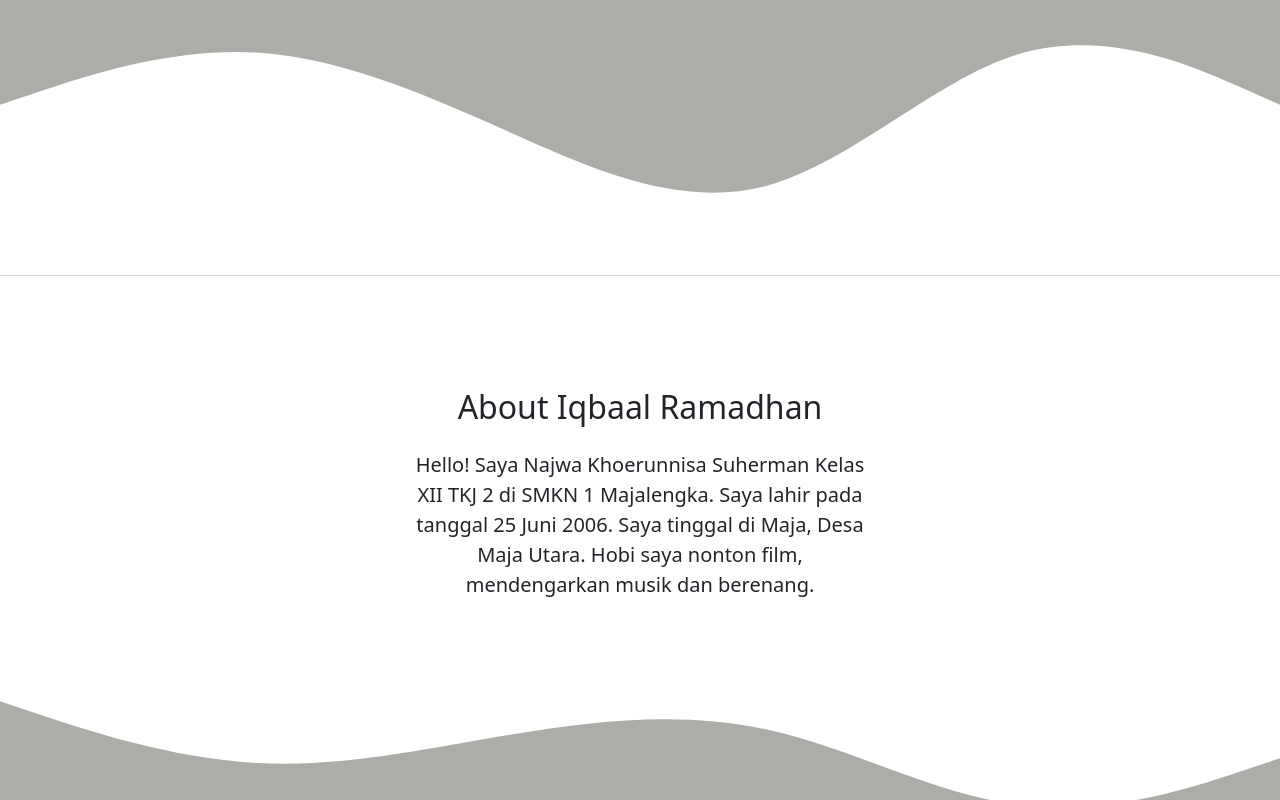
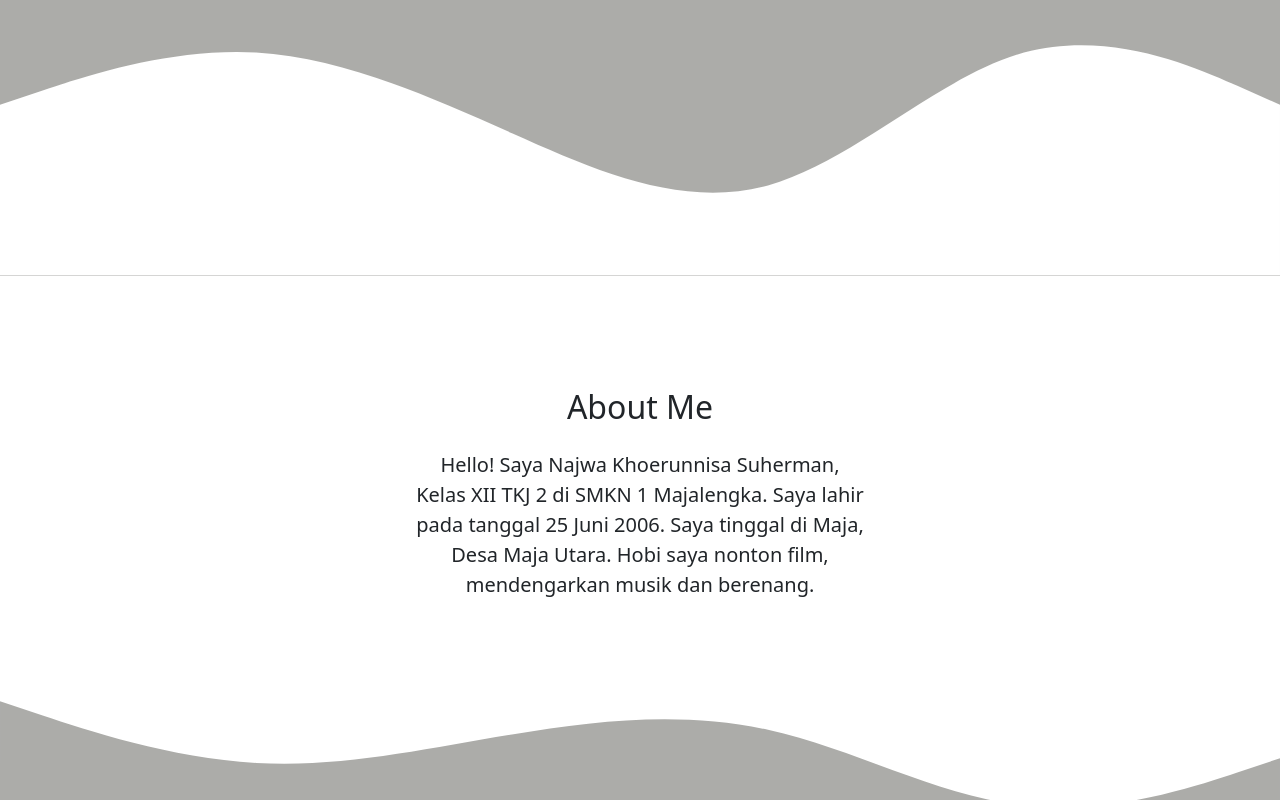
Before and after one commit to Najwaaks/portofolio-iqbaal-ramadhan, a plain HTML site: page index.html in a window 1280 px wide. Shown: the part 426-1226 px from the top of the page. Drawn offline with nearby package versions, Linux system fonts and the light colour scheme.

Commit message:
Update index.html

```diff
--- a/index.html
+++ b/index.html
@@ -61,13 +61,13 @@
       <div class="container">
         <div class="row text-center mb-3">
           <div class="col">
-            <h2>About Iqbaal Ramadhan</h2>
+            <h2>About Me</h2>
           </div>
         </div>
         <div class="row justify-content-center fs-5 text-center">
           <div class="col-md-5">
             <p>
-              Hello! Saya Najwa Khoerunnisa Suherman  Kelas XII TKJ 2 di SMKN 1 Majalengka. Saya lahir pada tanggal 25 Juni 2006. Saya tinggal di Maja, Desa Maja Utara. Hobi saya nonton film, mendengarkan musik dan berenang.
+              Hello! Saya Najwa Khoerunnisa Suherman,  Kelas XII TKJ 2 di SMKN 1 Majalengka. Saya lahir pada tanggal 25 Juni 2006. Saya tinggal di Maja, Desa Maja Utara. Hobi saya nonton film, mendengarkan musik dan berenang.
             </p>
           </div>
         </div>
```
